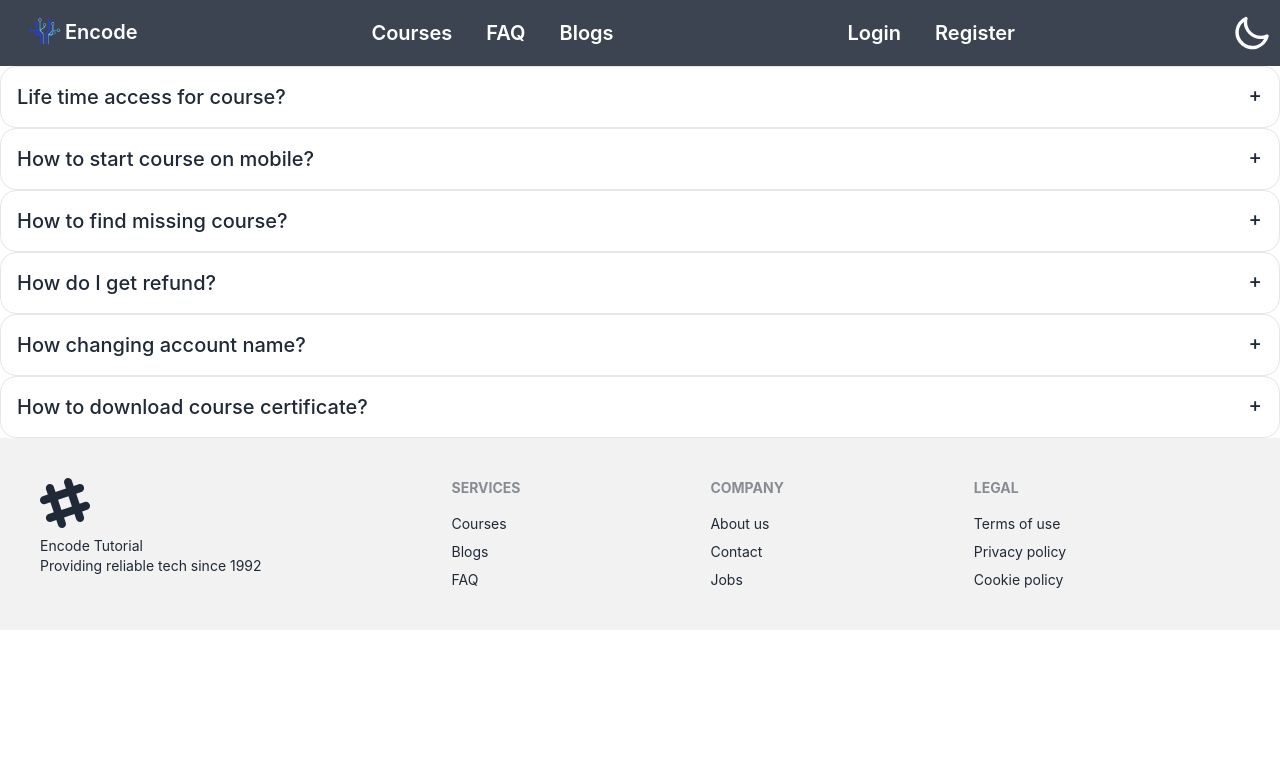
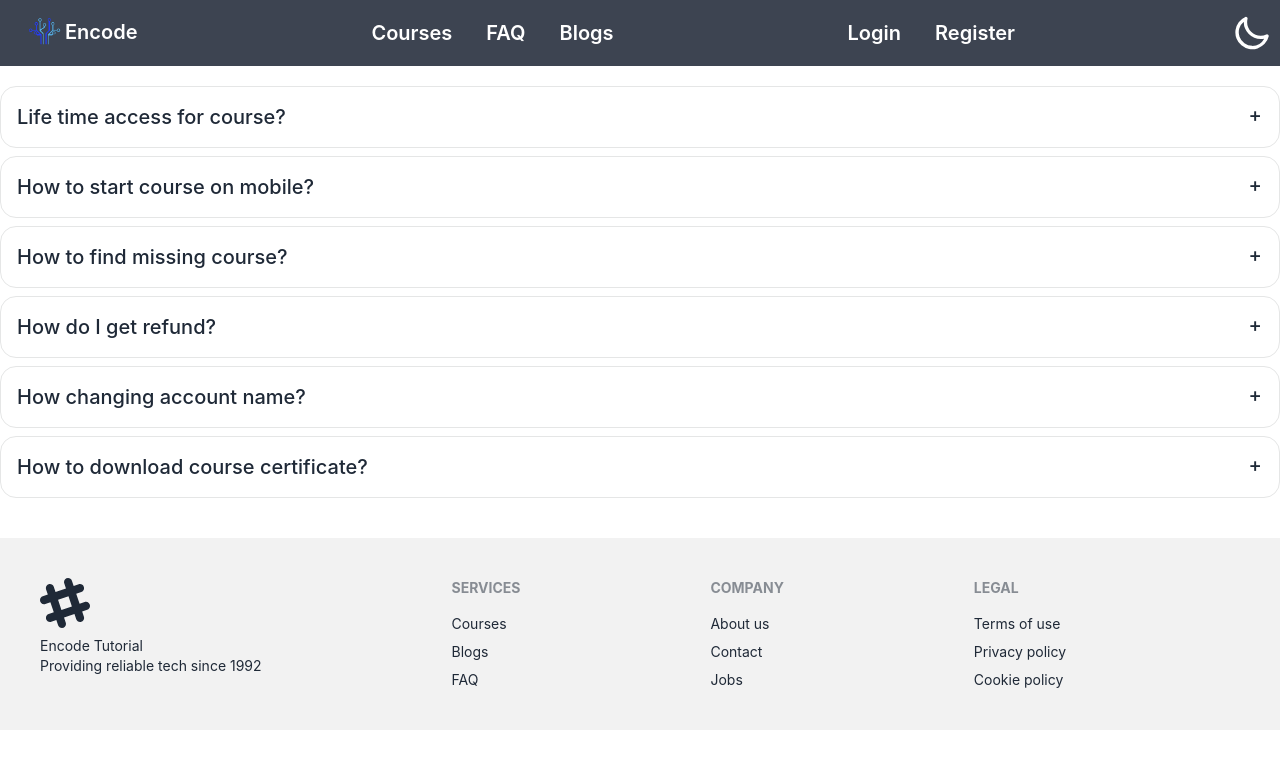
Before and after one commit to digitechmahmud/Encode-Tutotial, a React (Create React App) app: page /faq in a window 1280 px wide. Shown: the top 768 px of the page. Built offline with nearby package versions, Linux system fonts and the light colour scheme; no server answers.

Commit message:
Final Update

```diff
--- a/src/Pages/Faq/Faq.js
+++ b/src/Pages/Faq/Faq.js
@@ -2,8 +2,8 @@ import React from 'react';
 
 const Faq = () => {
     return (
-        <div>
-            <div tabIndex={0} className="collapse collapse-plus border border-base-300 bg-base-100 rounded-box">
+        <div className='mb-10 mt-5'>
+            <div tabIndex={0} className="collapse collapse-plus border border-base-300 bg-base-100 rounded-box mb-2">
                 <div className="collapse-title text-xl font-medium">
                     Life time access for course?
                 </div>
@@ -11,7 +11,7 @@ const Faq = () => {
                     <p>Yes</p>
                 </div>
             </div>
-            <div tabIndex={1} className="collapse collapse-plus border border-base-300 bg-base-100 rounded-box">
+            <div tabIndex={1} className="collapse collapse-plus border border-base-300 bg-base-100 rounded-box mb-2">
                 <div className="collapse-title text-xl font-medium">
                     How to start course on mobile?
                 </div>
@@ -19,7 +19,7 @@ const Faq = () => {
                     <p>Follow our instruction in our youtube channel</p>
                 </div>
             </div>
-            <div tabIndex={2} className="collapse collapse-plus border border-base-300 bg-base-100 rounded-box">
+            <div tabIndex={2} className="collapse collapse-plus border border-base-300 bg-base-100 rounded-box mb-2">
                 <div className="collapse-title text-xl font-medium">
                     How to find missing course?
                 </div>
@@ -27,7 +27,7 @@ const Faq = () => {
                     <p>Contact our Instructor</p>
                 </div>
             </div>
-            <div tabIndex={3} className="collapse collapse-plus border border-base-300 bg-base-100 rounded-box">
+            <div tabIndex={3} className="collapse collapse-plus border border-base-300 bg-base-100 rounded-box mb-2">
                 <div className="collapse-title text-xl font-medium">
                     How do I get refund?
                 </div>
@@ -35,7 +35,7 @@ const Faq = () => {
                     <p>Yes! you can refund if you not satisfy to complete the course</p>
                 </div>
             </div>
-            <div tabIndex={4} className="collapse collapse-plus border border-base-300 bg-base-100 rounded-box">
+            <div tabIndex={4} className="collapse collapse-plus border border-base-300 bg-base-100 rounded-box mb-2">
                 <div className="collapse-title text-xl font-medium">
                     How changing account name?
                 </div>
@@ -43,7 +43,7 @@ const Faq = () => {
                     <p>Account name only change one time for security reason</p>
                 </div>
             </div>
-            <div tabIndex={5} className="collapse collapse-plus border border-base-300 bg-base-100 rounded-box">
+            <div tabIndex={5} className="collapse collapse-plus border border-base-300 bg-base-100 rounded-box mb-2">
                 <div className="collapse-title text-xl font-medium">
                     How to download course certificate?
                 </div>
--- /dev/null
+++ b/src/Pages/Profile/Profile.js
@@ -0,0 +1,24 @@
+import React, { useContext } from 'react';
+import { Link } from 'react-router-dom';
+import { AuthContext } from '../../context/AuthProvider';
+
+const Profile = () => {
+    const { user } = useContext(AuthContext);
+    console.log(user);
+    return (
+        <div>
+            <div className="hero min-h-screen bg-base-200">
+                <div className="hero-content flex-col lg:flex-row">
+                    <img src={user.photoURL} className="max-w-sm rounded-lg shadow-2xl" />
+                    <div>
+                        <h1 className="text-5xl font-bold">{user.displayName}</h1>
+                        <p className="py-6 font-semibold text-xl">User Name: {user.reloadUserInfo.screenName}</p>
+                        <Link to='/courses'><button className="btn bg-slate-500">Back to Courses</button></Link>
+                    </div>
+                </div>
+            </div>
+        </div>
+    );
+};
+
+export default Profile;
--- a/src/Pages/Shared/Nav.js
+++ b/src/Pages/Shared/Nav.js
@@ -2,7 +2,7 @@ import React, { useContext } from 'react';
 import { Link } from 'react-router-dom';
 import { AuthContext } from '../../context/AuthProvider';
 import logo from '../../images/logo.png';
-import { HiSun, HiMoon, HiMenu } from "react-icons/hi";
+
 
 
 const Nav = () => {
@@ -28,7 +28,7 @@ const Nav = () => {
                             user?.uid ?
                                 <>
                                     <div className="tooltip tooltip-left" data-tip={user.displayName}>
-                                        <img className='rounded-full' src={user.photoURL} alt="" width={40} height={30} />
+                                <Link to='/profile'><img className='rounded-full' src={user.photoURL} alt="" width={40} height={30} /></Link>
                                     </div>
                                     <Link onClick={logOut} className="btn btn-ghost normal-case text-xl">Log out</Link>
                                 </>
--- a/src/routes/routes.js
+++ b/src/routes/routes.js
@@ -1,6 +1,7 @@
 import Checkout from "../Pages/Checkout/Checkout";
 import CourseDetails from "../Pages/CourseDetails/CourseDetails";
 import ErrorMessage from "../Pages/ErrorMessage/ErrorMessage";
+import Profile from "../Pages/Profile/Profile";
 import Footer from "../Pages/Shared/Footer";
 import Login from "../Pages/Shared/Login";
 import Register from "../Pages/Shared/Register";
@@ -61,6 +62,10 @@ export const router = createBrowserRouter([
 
             },
             {
+                path: '/profile',
+                element: <Profile></Profile>
+            },
+            {
                 path: '/footer',
                 element: <Footer></Footer>
             }
```
